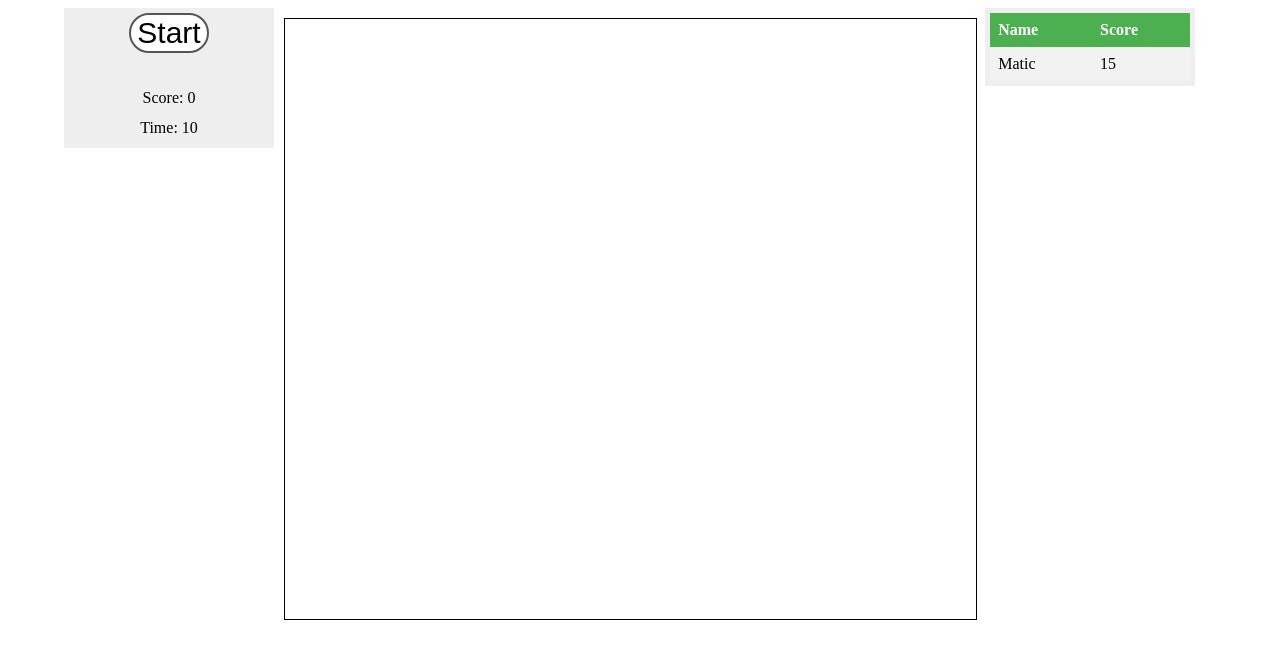
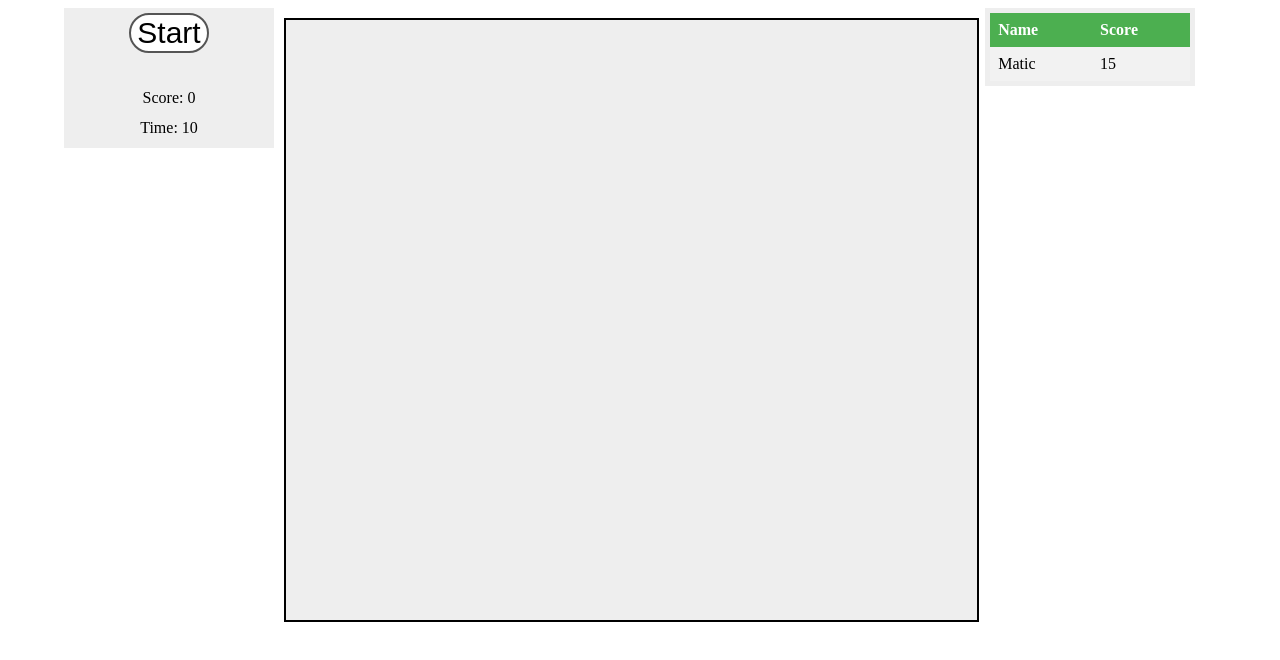
Before and after one commit to dario2497/cs324pz, a plain HTML site: page index.html in a window 1280 px wide. Drawn offline with Linux system fonts and the light colour scheme.

Commit message:
Update styles.css

```diff
--- a/css/styles.css
+++ b/css/styles.css
@@ -33,7 +33,8 @@ body{
 
 
 #myCanvas{
-	border:1px solid #000000;
+	border:2px solid #000000;
+	background-color:#eeeeee;
 }
 
 
```
